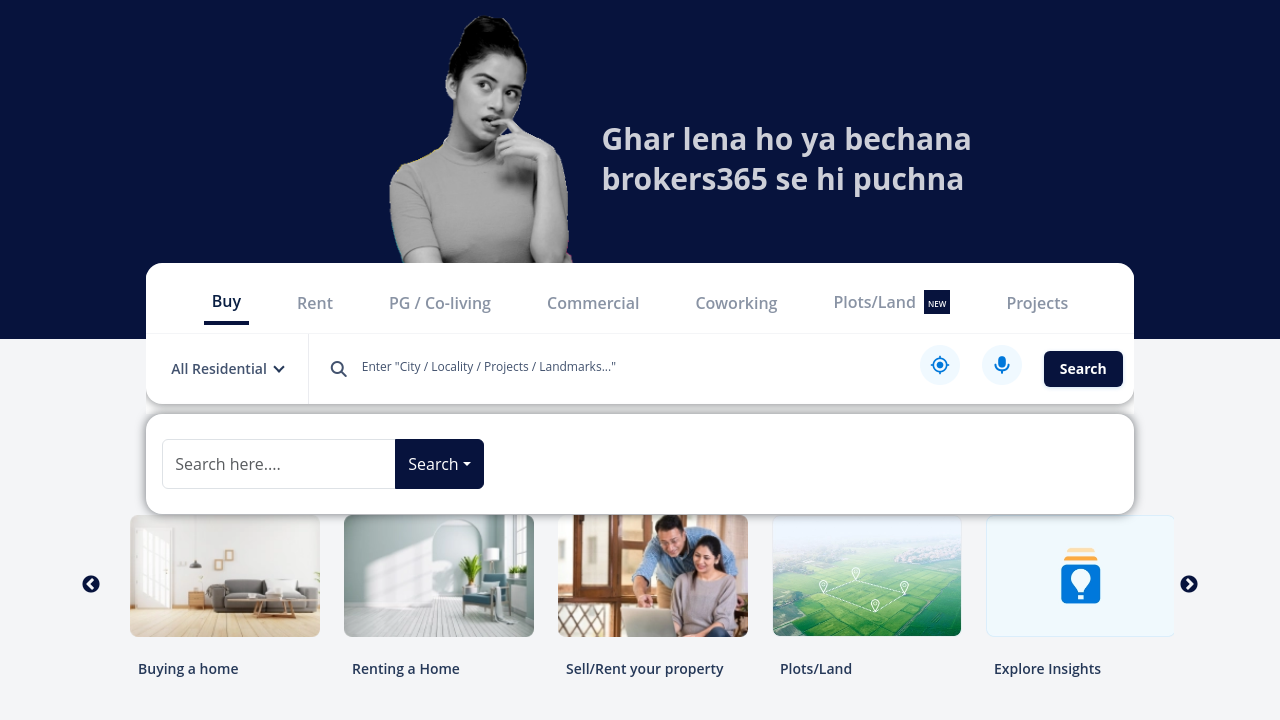
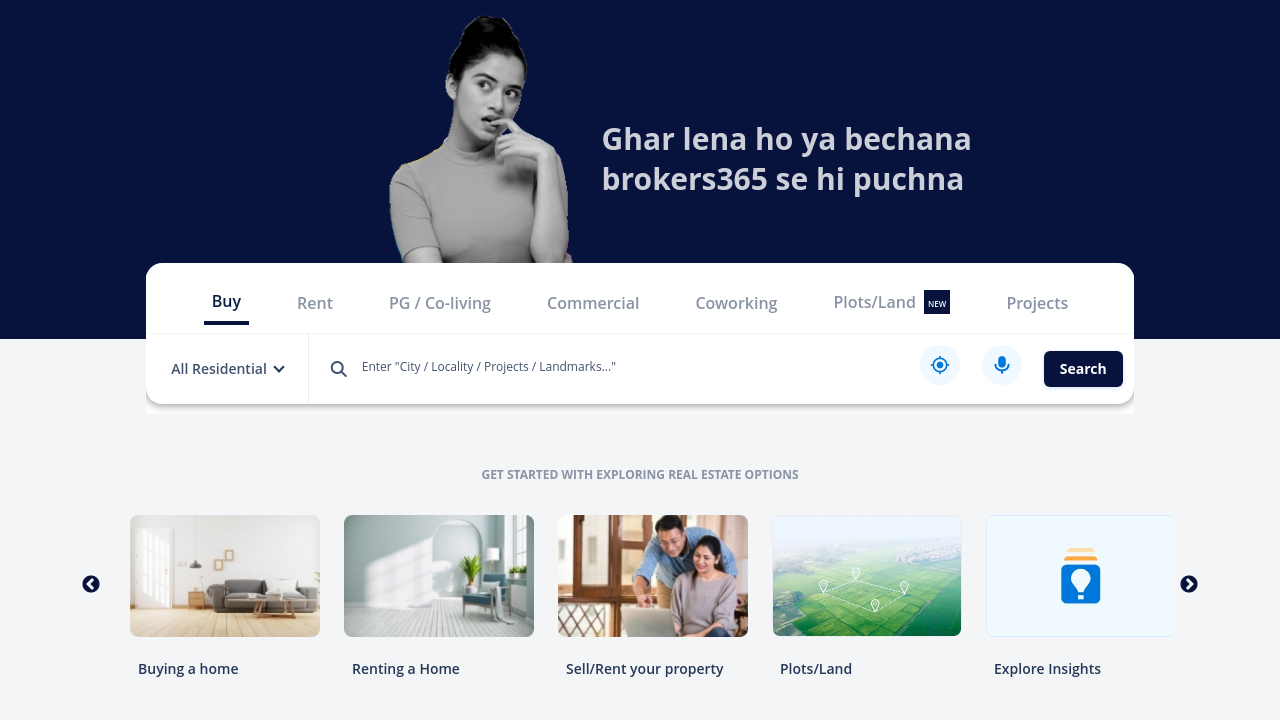
Before and after one commit to singhashwani003/broker365, a PHP site: page / in a window 1280 px wide. Shown: the part 92-812 px from the top of the page. Run offline with PHP 8.4, Linux system fonts and the light colour scheme; some libraries are stand-ins or nearby versions; some web fonts are replaced.

Commit message:
minor change to save

```diff
--- a/css/godaddy.css
+++ b/css/godaddy.css
@@ -409,7 +409,7 @@
     width:100%;
 }
 .search-tab1{
-    display: none;
+    display: none!important;
     position: relative;
     /* overflow: hidden; */
     display: flex;
@@ -2392,7 +2392,7 @@
     display: none!important;
 }
 .search-tab1{
-    display: block;
+    display: block!important;
 }
 .SearchBox {
     width: max-content;
--- a/header.php
+++ b/header.php
@@ -15,7 +15,7 @@
         <link rel="stylesheet" href="https://cdnjs.cloudflare.com/ajax/libs/slick-carousel/1.8.1/slick.min.css" integrity="sha512-yHknP1/AwR+yx26cB1y0cjvQUMvEa2PFzt1c9LlS4pRQ5NOTZFWbhBig+X9G9eYW/8m0/4OXNx8pxJ6z57x0dw==" crossorigin="anonymous" referrerpolicy="no-referrer" />
 
         <!-- external css -->
-        <link rel="stylesheet" href="css/godaddy.css?ver=53"/>
+        <link rel="stylesheet" href="css/godaddy.css?ver=54"/>
 
         <!-- title -->
         <title>brokers365</title>
```
